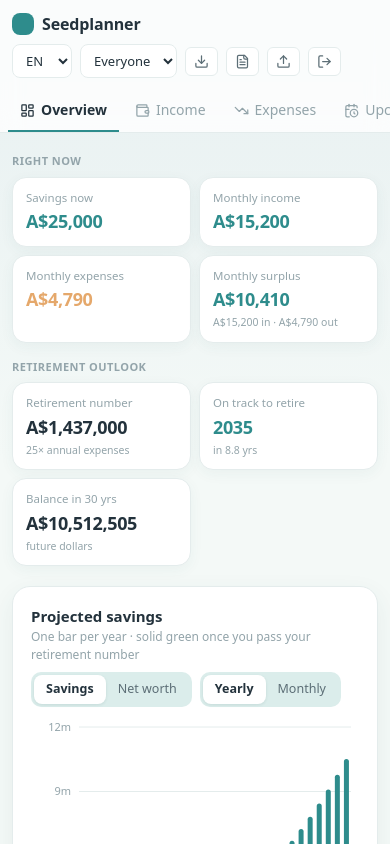
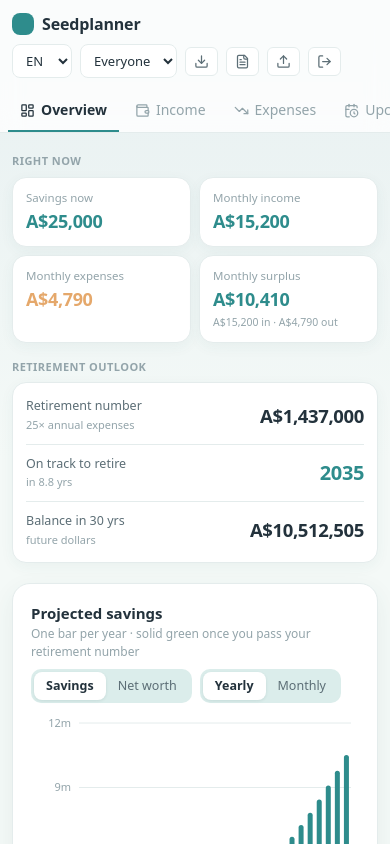
Before and after one commit to FeyaKimBerry/seedplanner, a React (Vite) app: page / in a window 390 px wide. Both pictures are taken after a click on the button "Sign in with Google". Shown: the top 844 px of the page. Built offline with nearby package versions, Linux system fonts and the light colour scheme.

Commit message:
Fix mobile reponsive and group retirement together

```diff
--- a/src/App.jsx
+++ b/src/App.jsx
@@ -1192,7 +1192,7 @@ function Dashboard({ state, projection, fmt, retireTarget, retireDate, retireMon
       <div className="flex flex-col gap-4">
         <div>
           <h3 style={{ fontSize: 11, fontWeight: 600, color: C.faint, textTransform: "uppercase", letterSpacing: "0.04em", marginBottom: 7 }}>{t("ov_now")}</h3>
-          <div className="grid gap-2" style={{ gridTemplateColumns: "repeat(auto-fit, minmax(130px, 1fr))" }}>
+          <div className="grid grid-cols-2 gap-2 sm:grid-cols-4">
             <Stat label={t("stat_savingsNow")}
               value={fmt.format(state.settings.startingSavings)}
               tone={C.green} />
@@ -1210,18 +1210,14 @@ function Dashboard({ state, projection, fmt, retireTarget, retireDate, retireMon
         </div>
         <div>
           <h3 style={{ fontSize: 11, fontWeight: 600, color: C.faint, textTransform: "uppercase", letterSpacing: "0.04em", marginBottom: 7 }}>{t("ov_retire")}</h3>
-          <div className="grid gap-2" style={{ gridTemplateColumns: "repeat(auto-fit, minmax(130px, 1fr))" }}>
-            <Stat label={t("stat_retireNum")}
-              value={fmt.format(retireTarget)}
-              sub={state.settings.retirementTarget ? t("setManually") : t("xAnnual", { n: state.settings.retireMultiple })} />
-            <Stat label={t("stat_retireOn")}
-              value={retireDate ? new Date(retireDate).getFullYear() : "—"}
-              tone={C.green}
-              sub={retireMonths != null ? t("inYrs", { n: (retireMonths / 12).toFixed(1) }) : t("beyond")} />
-            <Stat label={t("stat_balanceIn", { n: state.settings.projectionYears })}
-              value={fmt.format(projection.data[projection.data.length - 1][chartKey])}
-              sub={state.settings.inflationAdjust ? t("todayDollars") : t("futureDollars")} />
-          </div>
+          <StatGroup items={[
+            { label: t("stat_retireNum"), value: fmt.format(retireTarget),
+              sub: state.settings.retirementTarget ? t("setManually") : t("xAnnual", { n: state.settings.retireMultiple }) },
+            { label: t("stat_retireOn"), value: retireDate ? new Date(retireDate).getFullYear() : "—", tone: C.green,
+              sub: retireMonths != null ? t("inYrs", { n: (retireMonths / 12).toFixed(1) }) : t("beyond") },
+            { label: t("stat_balanceIn", { n: state.settings.projectionYears }), value: fmt.format(projection.data[projection.data.length - 1][chartKey]),
+              sub: state.settings.inflationAdjust ? t("todayDollars") : t("futureDollars") },
+          ]} />
         </div>
       </div>
 
@@ -1989,11 +1985,36 @@ function Field({ label, children }) {
   );
 }
 function Stat({ label, value, sub, tone }) {
+  // shrink the value font for long numbers so they never overflow / get clipped
+  const len = String(value).length;
+  const valueFont = len > 13 ? 15 : len > 10 ? 16.5 : 18;
   return (
     <div style={{ background: C.card, border: `1px solid ${C.line}`, borderRadius: 14, padding: "11px 13px", boxShadow: shadowSoft }}>
       <div style={{ fontSize: 11.5, color: C.faint, overflow: "hidden", textOverflow: "ellipsis", whiteSpace: "nowrap" }}>{label}</div>
-      <div style={{ fontWeight: 700, fontSize: 18, color: tone || C.ink, marginTop: 2, letterSpacing: "-0.02em", ...num }}>{value}</div>
+      <div style={{ fontWeight: 700, fontSize: valueFont, color: tone || C.ink, marginTop: 2, letterSpacing: "-0.02em",
+        whiteSpace: "nowrap", overflow: "hidden", textOverflow: "ellipsis", ...num }}>{value}</div>
       {sub && <div style={{ fontSize: 10.5, color: C.faint, marginTop: 2 }}>{sub}</div>}
+    </div>
+  );
+}
+// Several related stats grouped into one card as rows (label/sub left, value right).
+function StatGroup({ items }) {
+  return (
+    <div style={{ background: C.card, border: `1px solid ${C.line}`, borderRadius: 14, padding: "4px 13px", boxShadow: shadowSoft }}>
+      {items.map((it, i) => {
+        const len = String(it.value).length;
+        const valueFont = len > 13 ? 17 : len > 10 ? 18.5 : 20;
+        return (
+          <div key={i} className="flex items-center justify-between gap-3"
+            style={{ padding: "10px 0", borderTop: i ? `1px solid ${C.line}` : "none" }}>
+            <div style={{ minWidth: 0 }}>
+              <div style={{ fontSize: 12.5, color: C.sub, fontWeight: 500, overflow: "hidden", textOverflow: "ellipsis", whiteSpace: "nowrap" }}>{it.label}</div>
+              {it.sub && <div style={{ fontSize: 11, color: C.faint, marginTop: 1 }}>{it.sub}</div>}
+            </div>
+            <div style={{ flexShrink: 0, fontWeight: 700, fontSize: valueFont, color: it.tone || C.ink, letterSpacing: "-0.02em", whiteSpace: "nowrap", ...num }}>{it.value}</div>
+          </div>
+        );
+      })}
     </div>
   );
 }
```
